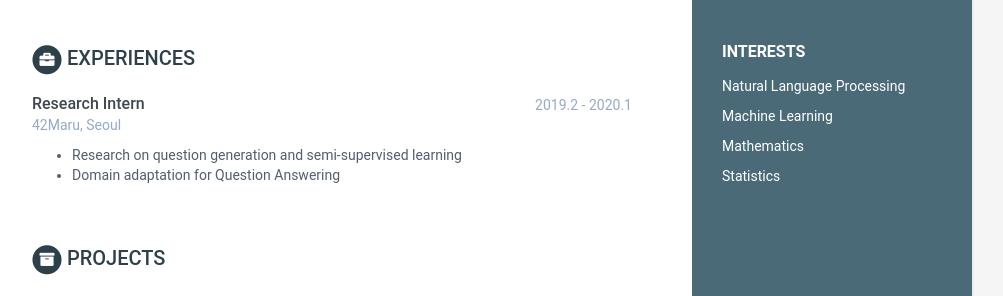
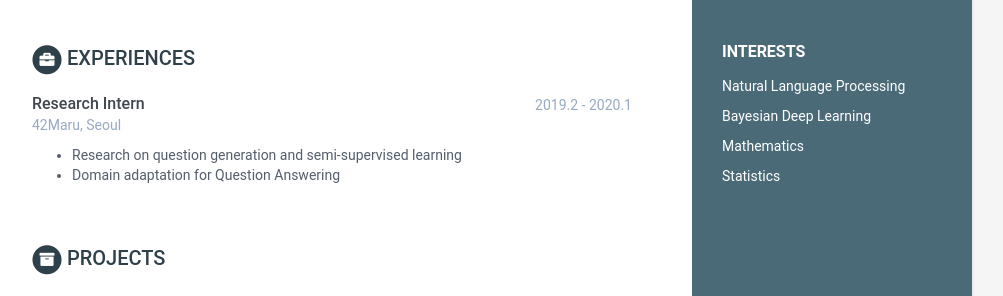
Before and after one commit to seanie12/seanie12.github.io, a Jekyll site: the page built from index.html, in a window 1280 px wide. Shown: the part 808-1104 px from the top of the page, without its empty margins (168-1171 px from the left). Built offline with Jekyll 4.4.1, drawn with Linux system fonts in a browser that asks for light colours.

Commit message:
Update data.yml

```diff
--- a/_data/data.yml
+++ b/_data/data.yml
@@ -34,7 +34,7 @@ sidebar:
       - item: Natural Language Processing
         link:
 
-      - item: Machine Learning
+      - item: Bayesian Deep Learning
         link:
 
       - item: Mathematics
```
